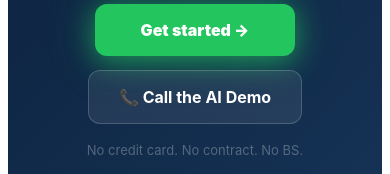
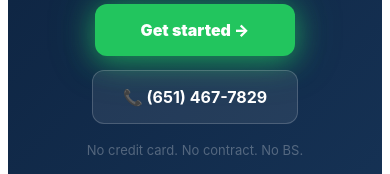
Before and after one commit to petermcshane0512-design/ringoco, a Next.js app: page / in a window 390 px wide. Shown: the part 9532-9706 px from the top of the page. Built offline with nearby package versions, Linux system fonts and the light colour scheme; no server answers.

Commit message:
Show demo phone number on Call CTAs - readable on desktop too

```diff
--- a/src/app/founder/page.tsx
+++ b/src/app/founder/page.tsx
@@ -260,7 +260,7 @@ export default function FounderPage() {
           <div style={{ display: 'flex', gap: 12, justifyContent: 'center', flexWrap: 'wrap' }}>
             <a href="tel:+16514677829" className="mc-btn-orange">
               <svg width="14" height="14" viewBox="0 0 24 24" fill="none" stroke="currentColor" strokeWidth="2.6" strokeLinecap="round" strokeLinejoin="round"><path d="M22 16.92v3a2 2 0 0 1-2.18 2 19.79 19.79 0 0 1-8.63-3.07 19.5 19.5 0 0 1-6-6 19.79 19.79 0 0 1-3.07-8.67A2 2 0 0 1 4.11 2h3a2 2 0 0 1 2 1.72 12.84 12.84 0 0 0 .7 2.81 2 2 0 0 1-.45 2.11L8.09 9.91a16 16 0 0 0 6 6l1.27-1.27a2 2 0 0 1 2.11-.45 12.84 12.84 0 0 0 2.81.7A2 2 0 0 1 22 16.92z"/></svg>
-              Call the AI Demo
+              Call the AI Demo · (651) 467-7829
             </a>
             <Link href="/pricing" className="mc-btn-ghost">
               See pricing →
--- a/src/app/page.tsx
+++ b/src/app/page.tsx
@@ -952,8 +952,8 @@ export default function HomePage() {
               Get started →
             </Link>
           )}
-          <a href="tel:+16514677829" style={{ padding: '16px 30px', background: 'rgba(255,255,255,0.08)', borderRadius: 12, border: '1.5px solid rgba(255,255,255,0.18)', color: '#fff', fontWeight: 700, fontSize: 16, textDecoration: 'none' }} title="Call (651) 467-7829 — live AI demo">
-            📞 Call the AI Demo
+          <a href="tel:+16514677829" style={{ padding: '16px 30px', background: 'rgba(255,255,255,0.08)', borderRadius: 12, border: '1.5px solid rgba(255,255,255,0.18)', color: '#fff', fontWeight: 700, fontSize: 16, textDecoration: 'none' }} title="Tap to dial on mobile · live AI demo">
+            📞 (651) 467-7829
           </a>
         </div>
         <p style={{ color: 'rgba(255,255,255,0.28)', fontSize: 13, marginTop: 18 }}>No credit card. No contract. No BS.</p>
```
